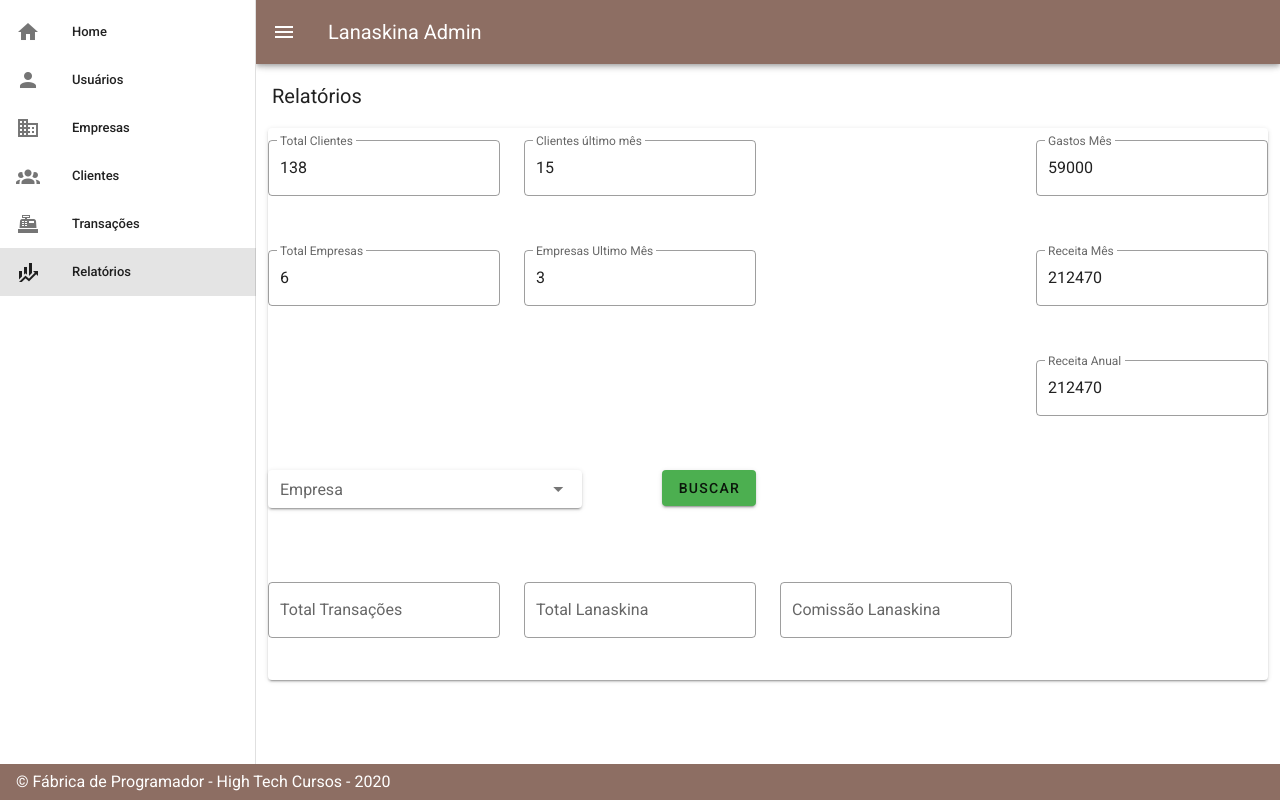
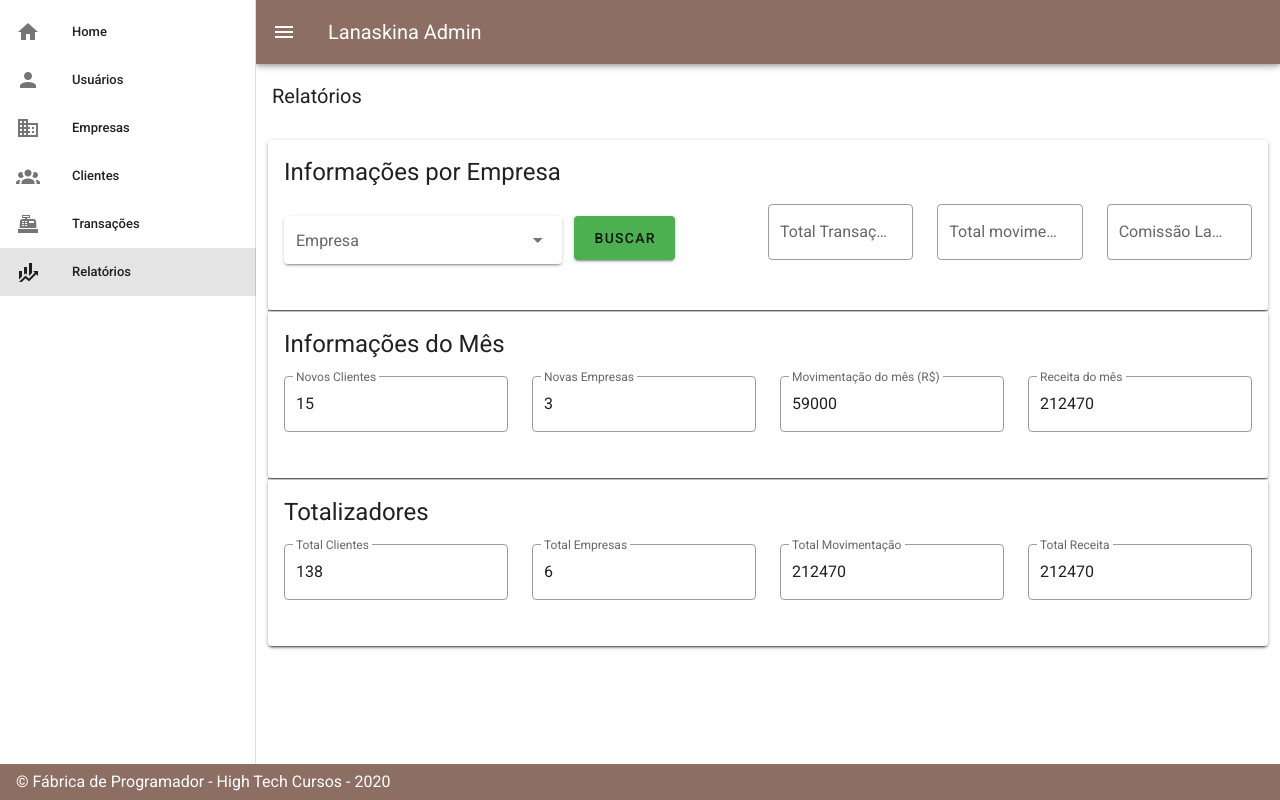
Before and after one commit to fabricadeprogramador/t29-lanaskina-admin, a Vue app: page /#/relatorios in a window 1280 px wide. Built offline with nearby package versions, Linux system fonts and the light colour scheme.

Commit message:
ajustando posicionamento e alguns label da tela Relatorios

```diff
--- a/src/views/Relatorios.vue
+++ b/src/views/Relatorios.vue
@@ -1,12 +1,136 @@
 <template>
+
   <div>
-    <v-toolbar flat color="white">
+
+    <v-toolbar flat color="white" >
       <v-toolbar-title>Relatórios</v-toolbar-title>
-      <v-spacer></v-spacer>
     </v-toolbar>
+
+     <!-- inicio msg de validação Select -->
+      <v-row justify="center">
+      <v-col sm="9">
+        <v-slide-y-transition leave-absolute>
+          <v-alert class="mt-3" type="warning" v-if="validacao != ''">{{
+            validacao
+          }}</v-alert>
+        </v-slide-y-transition>
+      </v-col>
+    </v-row>
+    <!-- Fim msg de validação Select-->
+
     <v-form>
       <v-container fluid>
         <v-card>
+          <v-card>
+            <v-card-title class="headline "
+              >Informações por Empresa
+            </v-card-title>
+            <v-card-text>
+              <v-row no-gutters justify="space-between">
+                <v-col class="d-flex mt-3" cols="12" sm="5">
+                  <v-select
+                    :items="empresa"
+                    item-text="nome"
+                    item-value="nome"
+                    label="Empresa"
+                    v-model="selectEmpresa"
+                    solo
+                  ></v-select>
+                  <v-btn class="mx-3" large color="green" @click="buscarEmpresa"
+                    >Buscar</v-btn
+                  >
+                </v-col>
+                <v-col class="d-flex" cols="12" sm="6">
+                  <v-row>
+                    <v-col>
+                      <v-text-field
+                        label="Total Transação "
+                        value="empresa.totalTransacoes"
+                        item-text="empresa.totalTransacoes"
+                        hint="Quantidade de transações da empresa no APP"
+                        v-model="totalTransacoes"
+                        outlined
+                        readonly
+                      ></v-text-field>
+                    </v-col>
+                    <v-col>
+                      <v-text-field
+                        label="Total movimentado (R$)"
+                        value="empresa.totalLanaskina"
+                        item-text="empresa.totalLaskina"
+                        hint="Total em reais movimentado no APP"
+                        v-model="totalLanaskina"
+                        outlined
+                        readonly
+                      ></v-text-field>
+                    </v-col>
+                    <v-col>
+                      <v-text-field
+                        label="Comissão Lanaskina (R$)"
+                        value="empresa.comissao"
+                        hint="Comissão por vendas para o APP"
+                        v-model="comissao"
+                        outlined
+                        readonly
+                      ></v-text-field>
+                    </v-col>
+                  </v-row>
+                </v-col>
+              </v-row>
+            </v-card-text>
+          </v-card>
+          <hr />
+          <v-card>
+            <v-card-title class="headline ">Informações do Mês</v-card-title>
+            <v-card-text>
+              <v-row>
+                <v-col cols="12" sm="3">
+                  <v-text-field
+                    label="Novos Clientes"
+                    value="67"
+                    hint="Quantidade clientes cadastrados no mês"
+                    v-model="clientesUltimoMes"
+                    outlined
+                    readonly
+                  ></v-text-field>
+                </v-col>
+                <v-col cols="12" sm="3">
+                  <v-text-field
+                    label="Novas Empresas"
+                    value="5"
+                    hint="Quantidade empresas cadastradas no mês"
+                    v-model="EmpresasUltimoMes"
+                    outlined
+                    readonly
+                  ></v-text-field>
+                </v-col>
+                <v-col cols="12" sm="3">
+                  <v-text-field
+                    label="Movimentação do mês (R$)"
+                    value="R$2.356,80"
+                    hint="Total pedidos no ultimo mês"
+                    v-model="gastosMes"
+                    outlined
+                    readonly
+                  ></v-text-field>
+                </v-col>
+                <v-col cols="12" sm="3">
+                  <v-text-field
+                    label="Receita do mês"
+                    value="R$2.356,80"
+                    hint="Receita gerada pelas empresas no mês"
+                    v-model="receitaMes"
+                    outlined
+                    readonly
+                  ></v-text-field>
+                </v-col>
+              </v-row>
+            </v-card-text>
+          </v-card>
+          <hr />
+          <v-card>
+            <v-card-title class="headline ">Totalizadores </v-card-title>
+            <v-card-text>
               <v-row>
                 <v-col cols="12" sm="3">
                   <v-text-field
@@ -20,29 +144,6 @@
                 </v-col>
                 <v-col cols="12" sm="3">
                   <v-text-field
-                label="Clientes último mês"
-                value="67"
-                hint="Quantidade clientes cadastrados últimos 30 dias."
-                v-model="clientesUltimoMes"
-                outlined
-                readonly
-              ></v-text-field>
-            </v-col>
-            <v-spacer></v-spacer>
-            <v-col cols="12" sm="3">
-              <v-text-field
-                label="Gastos Mês"
-                value="R$2.356,80"
-                hint="Total pedidos no ultimo mês"
-                v-model="gastosMes"
-                outlined
-                readonly
-              ></v-text-field>
-            </v-col>
-          </v-row>
-          <v-row>
-            <v-col cols="12" sm="3">
-              <v-text-field
                     label="Total Empresas"
                     value="20"
                     hint="Quantidade total de empresas cadastradas"
@@ -53,98 +154,27 @@
                 </v-col>
                 <v-col cols="12" sm="3">
                   <v-text-field
-                label="Empresas Ultimo Mês"
-                value="5"
-                hint="Quantidade empresas cadastradas últimos 30 dias"
-                v-model="EmpresasUltimoMes"
+                    label="Total Movimentação "
+                    value="R$10.000,00"
+                    hint="Receita total até o mês"
+                    v-model="receitaAnual"
                     outlined
                     readonly
                   ></v-text-field>
                 </v-col>
-            <v-spacer></v-spacer>
                 <v-col cols="12" sm="3">
                   <v-text-field
-                label="Receita Mês"
-                value="R$2.356,80"
-                hint="Receita gerada pelas empresas no mês"
-                v-model="receitaMes"
-                outlined
-                readonly
-              ></v-text-field>
-            </v-col>
-          </v-row>
-          <v-row>
-            <v-spacer></v-spacer>
-            <v-col cols="12" sm="3">
-              <v-text-field
-                label="Receita Anual"
+                    label="Total Receita  "
                     value="R$10.000,00"
-                hint="Receita total no útimo ano"
+                    hint="Receita total até o mês"
                     v-model="receitaAnual"
                     outlined
                     readonly
                   ></v-text-field>
                 </v-col>
               </v-row>
-
-          <v-row>
-            <v-col class="d-flex" cols="12" sm="6">
-              <v-select
-                :items="empresa"
-                item-text="nome"
-                item-value="nome"
-                label="Empresa"
-                v-model="selectEmpresa"
-                dense
-                solo
-              ></v-select>
-              <v-spacer></v-spacer>
-              <v-btn color="green" @click="buscarEmpresa">Buscar</v-btn>
-            </v-col>
-          </v-row>
-          <v-row justify="center">
-            <v-col sm="9">
-              <v-slide-y-transition leave-absolute>
-                <v-alert class="mt-3" type="warning" v-if="validacao != ''">{{
-                  validacao
-                }}</v-alert>
-              </v-slide-y-transition>
-            </v-col>
-          </v-row>
-          <v-row>
-            <v-col cols="12" sm="3">
-              <v-text-field
-                label="Total Transações"
-                value="empresa.totalTransacoes"
-                item-text="empresa.totalTransacoes"
-                hint="Todas transações da empresa selecionada"
-                v-model="totalTransacoes"
-                outlined
-                readonly
-              ></v-text-field>
-            </v-col>
-            <v-col cols="12" sm="3">
-              <v-text-field
-                label="Total Lanaskina"
-                value="empresa.totalLanaskina"
-                item-text="empresa.totalLaskina"
-                hint="Total mensalidade Lanaskina"
-                v-model="totalLanaskina"
-                outlined
-                readonly
-              ></v-text-field>
-            </v-col>
-            <v-col cols="12" sm="3">
-              <v-text-field
-                label="Comissão Lanaskina"
-                value="empresa.comissao"
-                hint="Comissão vendas Lanaskina"
-                v-model="comissao"
-                outlined
-                readonly
-              ></v-text-field>
-            </v-col>
-          </v-row>
+            </v-card-text>
+          </v-card>
         </v-card>
       </v-container>
     </v-form>
@@ -166,7 +196,7 @@ export default {
     EmpresasUltimoMes: "",
     totalEmpresas: "",
     totalClientes: "",
-    clientesUltimoMes: "",
+    clientesUltimoMes: ""
   }),
   created() {
     this.initialize();
@@ -181,7 +211,7 @@ export default {
           totalLanaskina: 210,
           comissao: 220,
           clientes: 43,
-          clientesNovosUltimoMes: 5,
+          clientesNovosUltimoMes: 5
         },
 
         {
@@ -191,7 +221,7 @@ export default {
           totalLanaskina: 210,
           comissao: 120,
           clientes: 19,
-          clientesNovosUltimoMes: 2,
+          clientesNovosUltimoMes: 2
         },
 
         {
@@ -201,7 +231,7 @@ export default {
           totalLanaskina: 210,
           comissao: 320,
           clientes: 19,
-          clientesNovosUltimoMes: 2,
+          clientesNovosUltimoMes: 2
         },
 
         {
@@ -211,7 +241,7 @@ export default {
           totalLanaskina: 210,
           comissao: 420,
           clientes: 19,
-          clientesNovosUltimoMes: 2,
+          clientesNovosUltimoMes: 2
         },
 
         {
@@ -221,7 +251,7 @@ export default {
           totalLanaskina: 210,
           comissao: 120,
           clientes: 19,
-          clientesNovosUltimoMes: 2,
+          clientesNovosUltimoMes: 2
         },
 
         {
@@ -231,48 +261,42 @@ export default {
           totalLanaskina: 210,
           comissao: 220,
           clientes: 19,
-          clientesNovosUltimoMes: 2,
-        },
+          clientesNovosUltimoMes: 2
+        }
       ];
 
       this.totalEmpresas = this.empresa.length;
       this.EmpresasUltimoMes = 3;
 
       for (let i = 0; i < this.empresa.length; i++) {
-        this.receitaAnual =  parseFloat( this.receitaAnual +
-          this.empresa[i].totalLanaskina + this.empresa[i].comissao
+        this.receitaAnual = parseFloat(
+          this.receitaAnual +
+            this.empresa[i].totalLanaskina +
+            this.empresa[i].comissao
         );
-        this.receitaMes = parseFloat( this.receitaMes +
-          this.empresa[i].totalLanaskina + this.empresa[i].comissao
+        this.receitaMes = parseFloat(
+          this.receitaMes +
+            this.empresa[i].totalLanaskina +
+            this.empresa[i].comissao
         );
-        this.gastosMes = parseFloat(this.gastosMes + this.empresa[i].totalTransacoes);
-        this.totalClientes = parseFloat(this.totalClientes + this.empresa[i].clientes);
-        this.clientesUltimoMes = parseFloat(this.clientesUltimoMes +
-          this.empresa[i].clientesNovosUltimoMes
+        this.gastosMes = parseFloat(
+          this.gastosMes + this.empresa[i].totalTransacoes
         );
-
-        console.log(this.receitaAnual);
-        console.log(this.receitaMes);
-        console.log(this.gastosMes);
-        console.log(this.totalClientes);
-        console.log(this.clientesUltimoMes);
+        this.totalClientes = parseFloat(
+          this.totalClientes + this.empresa[i].clientes
+        );
+        this.clientesUltimoMes = parseFloat(
+          this.clientesUltimoMes + this.empresa[i].clientesNovosUltimoMes
+        );
       }
     },
     buscarEmpresa() {
       if (this.selectEmpresa == "") {
-        this.validacao = "Selecione uma empresa";
+       return  this.validacao = "Selecione uma empresa";
       }
-      for (let i = 0; i < this.empresa.length; i++) {
-        if (this.empresa[i].nome == this.selectEmpresa) {
-          this.totalTransacoes = this.empresa[i].totalTransacoes;
-          this.totalLanaskina = this.empresa[i].totalLanaskina;
-          this.comissao = this.empresa[i].comissao;
+      this.validacao = "";
     }
   }
-
-      this.validacao = "";
-    },
-  },
 };
 </script>
 
```
Lines whose indentation alone changed are shown as unchanged.
